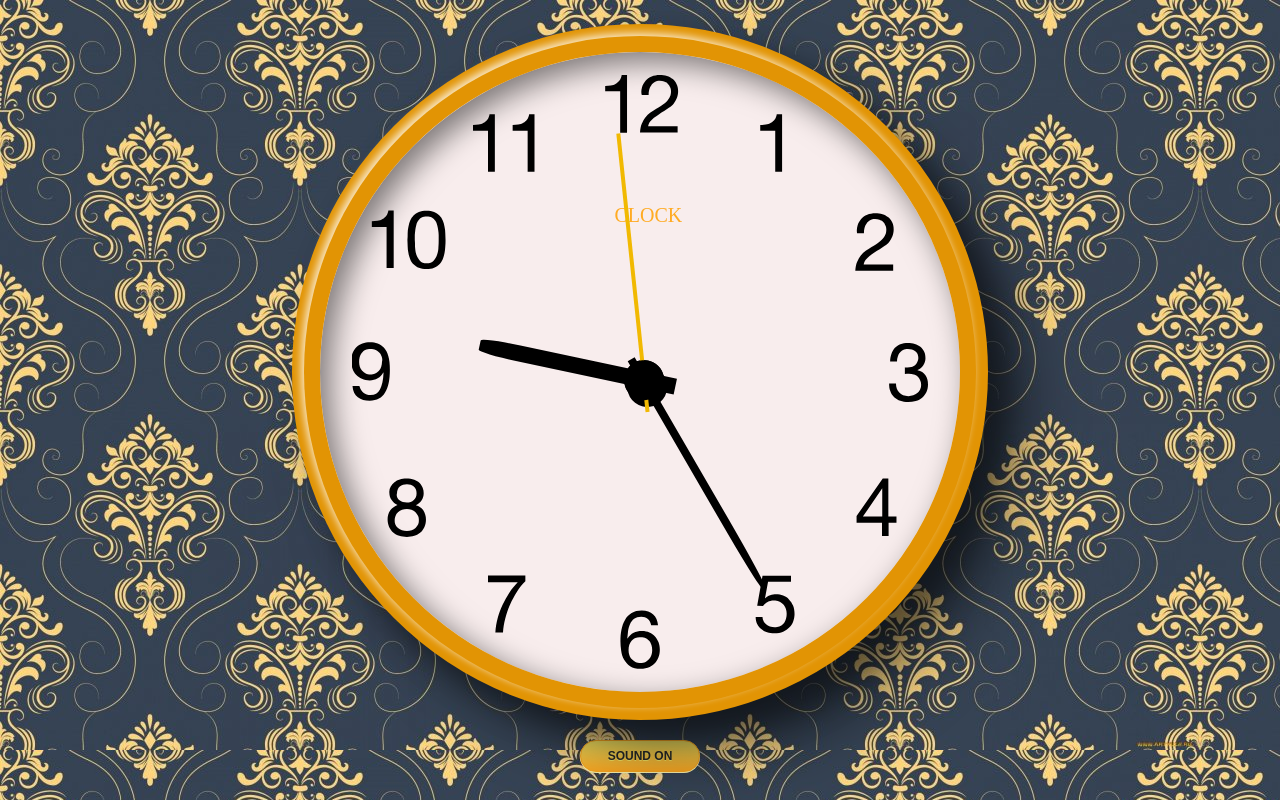
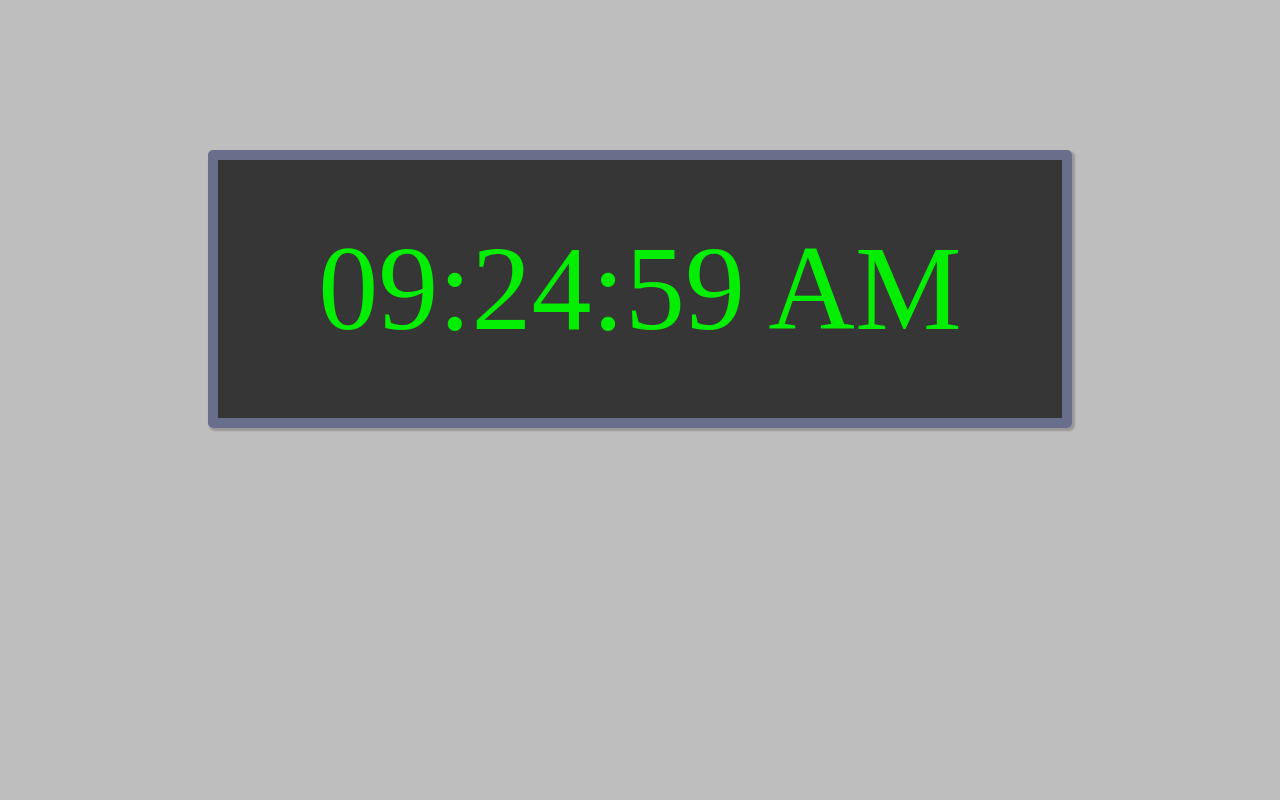
Before and after one commit to Banny-b/clock, a plain HTML site: page index.html in a window 1280 px wide. Drawn offline with Linux system fonts and the light colour scheme.

Commit message:
Digital clock

```diff
--- /dev/null
+++ b/css/style.css
@@ -0,0 +1,20 @@
+body {
+    background: rgb(190, 190, 190);
+}
+
+.clock-container {
+    display: flex;
+    align-items: center;
+    justify-content: center;
+    margin-top: 150px;
+}
+
+#clock {
+    font-size: 120px;
+    padding: 60px 100px;
+    border: 10px solid rgb(105, 110, 139);
+    border-radius: 5px;
+    color: rgb(3, 238, 3);
+    background-color: rgb(39, 39, 39, 0.9);
+    box-shadow: 2px 2px 2px 1px rgba(0, 0, 0, 0.2);
+}
--- a/index.html
+++ b/index.html
@@ -1,21 +1,17 @@
 <!DOCTYPE html>
 <html lang="en">
-  <head>
-    <meta charset="UTF-8" />
-    <meta name="viewport" content="width=device-width, initial-scale=1.0" />
-    <title>Clock</title>
-    <link rel="stylesheet" href="./main.css" />
-    <link rel="shortcut icon" href="./img/clock.ico" type="image/x-icon" />
-  </head>
-  <body>
-    <section>
-      <div class="label">CLOCK</div>
-      <div class="hour-hand"></div>
-      <div class="second-hand"></div>
-      <div class="minute-hand"></div>
-    </section>
-    <button class="btn"></button>
-    <audio id="audio" src="./sound/clock.wav"></audio>
-    <script src="./index.js" type="module"></script>
-  </body>
+<head>
+    <meta charset="UTF-8">
+    <meta http-equiv="X-UA-Compatible" content="IE=edge">
+    <meta name="viewport" content="width=device-width, initial-scale=1.0">
+    <title>Электронные часы</title>
+    <link rel="stylesheet" href="./css/style.css">
+</head>
+<body>
+    <body onload="showTime()">
+        <div class="clock-container">
+            <div id="clock"></div>
+        </div>
+    <script src="./js/script.js"></script>
+</body>
 </html>
--- a/index.js
+++ /dev/null
@@ -1,40 +0,0 @@
-const refs = {
-  second: document.querySelector('.second-hand'),
-  minute: document.querySelector('.minute-hand'),
-  hour: document.querySelector('.hour-hand'),
-  audio: document.querySelector('#audio'),
-  btn: document.querySelector('.btn'),
-};
-
-const getSecondsRotateAngle = date => (date.getSeconds() / 60) * 360 - 90;
-
-const getMinutesRotateAngle = date =>
-  (date.getMinutes() / 60) * 360 + (date.getSeconds() / 60) * 6 - 90;
-
-const getHoursRotateAngle = date =>
-  (date.getHours() / 12) * 360 + (date.getMinutes() / 60) * 30 - 90;
-
-const playaudioSound = () => {
-  refs.btn.classList.toggle('playing');
-};
-
-refs.btn.addEventListener('click', playaudioSound);
-
-const setDate = () => {
-  const date = new Date();
-
-  refs.second.style.transform = `rotate(${getSecondsRotateAngle(date)}deg)`;
-  refs.minute.style.transform = `rotate(${getMinutesRotateAngle(date)}deg)`;
-  refs.hour.style.transform = `rotate(${getHoursRotateAngle(date)}deg)`;
-
-  if (refs.btn.classList.contains('playing')) {
-    audio.currentTime = 0;
-    audio.play();
-  } else {
-    audio.pause();
-  }
-};
-
-setInterval(setDate, 1000);
-
-setDate();
--- /dev/null
+++ b/js/script.js
@@ -0,0 +1,21 @@
+function showTime() {
+    const date = new Date();
+    let hours = date.getHours();
+    let minutes = date.getMinutes();
+    let seconds = date.getSeconds();
+    let ampm = "AM";
+    // Определение AM или PM
+    if (hours > 12) {
+        hours -= 12;
+        ampm = "PM";
+    }
+    // Добавление 0 перед однозначными цифрами
+    hours = hours < 10 ? "0" + hours : hours;
+    minutes = minutes < 10 ? "0" + minutes : minutes;
+    seconds = seconds < 10 ? "0" + seconds : seconds;
+    // Отображение время в виде HH:MM:SS AM/PM
+    const time = hours + ":" + minutes + ":" + seconds + " " + ampm;
+    document.getElementById("clock").innerText = time;
+    // Обновление время каждую секунду
+    setTimeout(showTime, 1000);
+};
--- a/main.css
+++ /dev/null
@@ -1,156 +0,0 @@
-body {
-  background: url('./img/bg.jpg');
-}
-
-section {
-  width: 80vmin;
-  height: 80vmin;
-  margin: auto;
-  background: rgb(248, 237, 237) url(./img/clock.svg) no-repeat center;
-  background-size: 72vmin;
-  border: 3.5vmin solid rgb(226, 148, 4);
-  border-radius: 50%;
-  margin-top: 3vmin;
-  box-shadow: inset 10px 10px 30px rgba(0, 0, 0, 0.5),
-                    20px 20px 30px rgba(0, 0, 0, 0.4),
-                    40px 40px 60px rgba(0, 0, 0, 0.4);
-  position: relative;
-  z-index: 1;
-}
-
-section:after {
-  content: '';
-  width: 105%;
-  height: 105%;
-  border-radius: 50%;
-  display: block;
-  background: transparent;
-  position: absolute;
-  top: -2.5%;
-  left: -2.5%;
-  box-shadow: -3px -3px 9px rgba(255, 255, 255, 0.8);
-}
-
-.label {
-  position: absolute;
-  top: 19vmin;
-  left: 46%;
-  font-size: 2.5vmin;
-  color: #ffab23;
-}
-
-.hour-hand,
-.minute-hand {
-  width: 25vmin;
-  height: 2vmin;
-  background: #000;
-  position: absolute;
-  top: 40vmin;
-  left: calc(50% - 3.5vmin);
-  z-index: 2;
-  transform: rotate(-90deg);
-  transform-origin: 16%;
-}
-
-.hour-hand:after,
-.second-hand:after,
-.minute-hand:after {
-  content: '';
-  background: #000;
-  width: 5vmin;
-  height: 5vmin;
-  border-radius: 50%;
-  z-index: 4;
-  position: absolute;
-  top: -1.5vmin;
-  left: 1.5vmin;
-}
-
-.second-hand {
-  width: 38vmin;
-  height: 2vmin;
-  background: rgb(241, 185, 2);
-  position: absolute;
-  top: 40vmin;
-  left: calc(50% - 3.5vmin);
-  z-index: 3;
-  transform: rotate(-90deg);
-  transform-origin: 16%;
-}
-
-.hour-hand {
-  border-top-right-radius: 20%;
-  border-bottom-right-radius: 20%;
-}
-
-.minute-hand {
-  width: 33vmin;
-  height: 1vmin;
-  top: 40.8vmin;
-  left: 37.3vmin;
-  transform-origin: 10%;
-  border-top-right-radius: 30%;
-  border-bottom-right-radius: 30%;
-}
-
-.minute-hand:before {
-  content: '';
-  width: 4.5vmin;
-  height: 4.5vmin;
-  border-radius: 50%;
-  z-index: 99;
-  position: absolute;
-  top: -1.7vmin;
-  left: 1.7vmin;
-}
-
-.minute-hand:after {
-  top: -2vmin;
-}
-
-.second-hand {
-  width: 35vmin;
-  height: 0.5vmin;
-  top: 40.75vmin;
-  transform-origin: 11.5%;
-}
-
-.second-hand:after {
-  top: -2.25vmin;
-}
-
-.btn {
-  margin-top: 20px;
-  margin-left: auto;
-  margin-right: auto;
-  width: 120px;
-  box-shadow: 0px 1px 0px 0px #fff6af;
-  background: linear-gradient(to bottom, #ffec64 5%, #ffab23 100%);
-  background-color: #ffec64;
-  border-radius: 50px;
-  border: 1px solid #ffaa22;
-  display: block;
-  cursor: pointer;
-  color: #292929;
-  font-family: Arial;
-  font-size: 12px;
-  font-weight: bold;
-  padding: 8px 18px;
-  text-decoration: none;
-  text-shadow: 0px 1px 0px #ffee66;
-}
-
-.btn:before {
-  content: 'sound on';
-  text-transform: uppercase;
-}
-
-.btn.playing:before {
-  content: 'sound off';
-  text-transform: uppercase;
-}
-
-.btn:hover {
-  background: linear-gradient(to bottom, #ffab23 5%, #ffec64 100%);
-  background-color: #ffab23;
-}
```
Also changed, not shown: img/bg.jpg (deleted), img/clock.ico (deleted), img/clock.svg (deleted), 2 other files.
